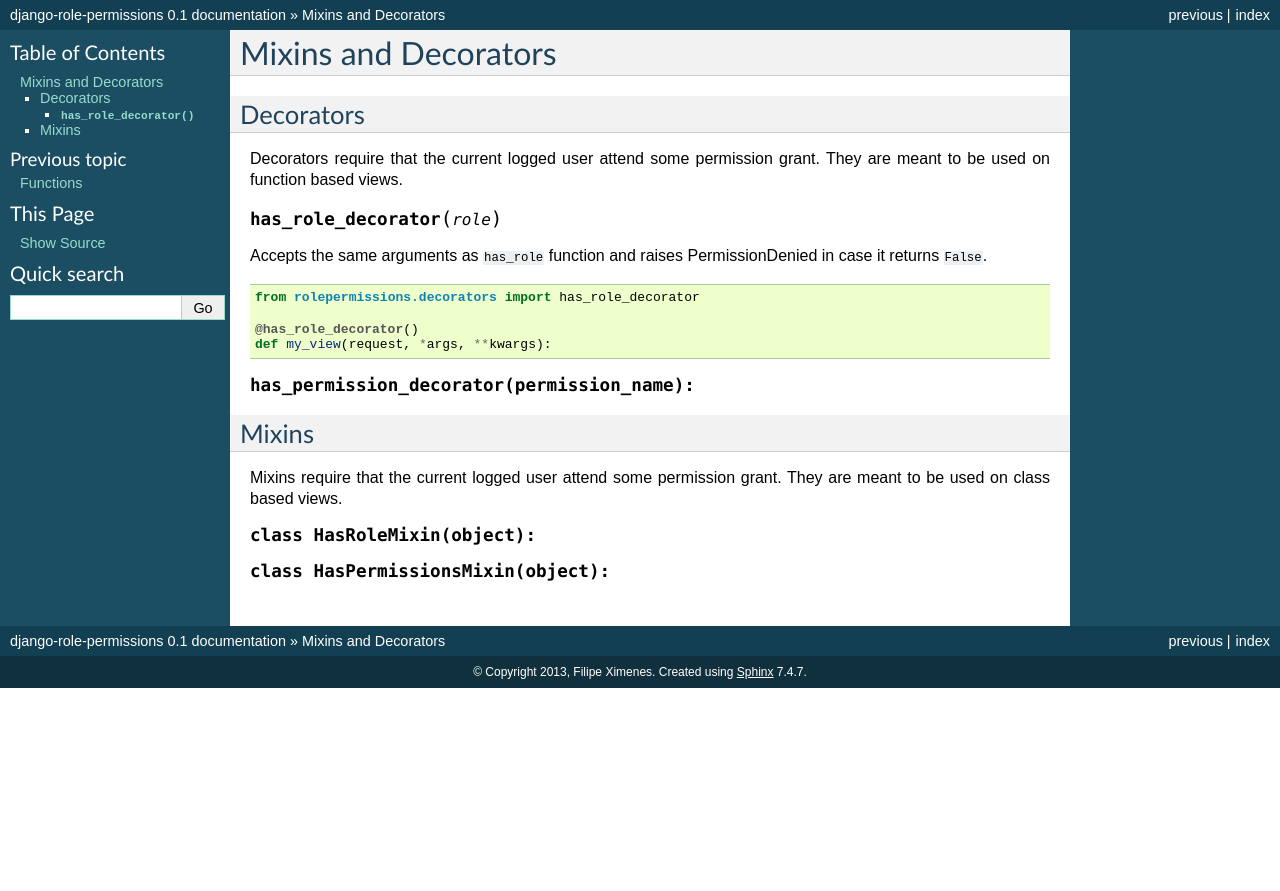
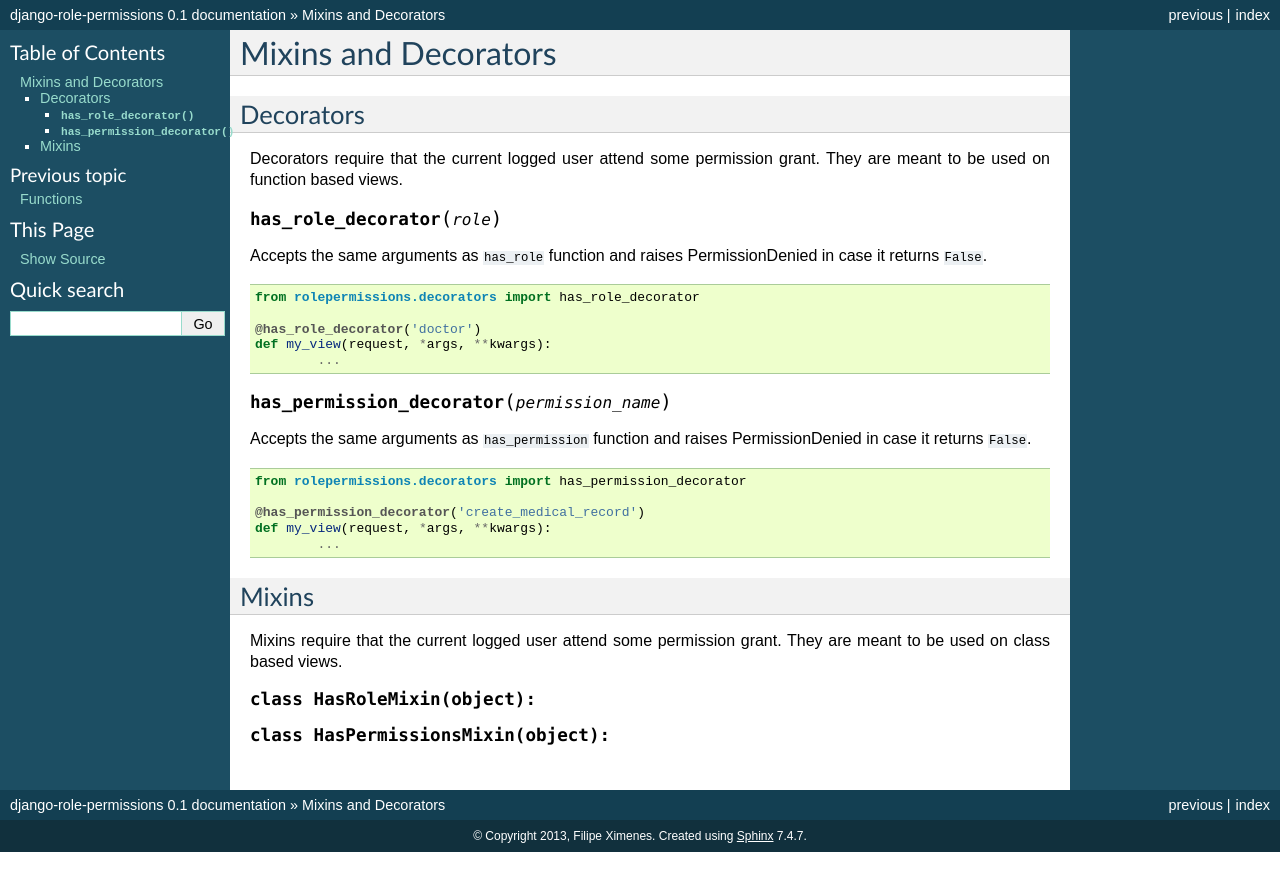
Before and after one commit to vintasoftware/django-role-permissions, a Sphinx documentation site: the page built from docs/utilities.rst, in a window 1280 px wide. Shown: the top 891 px of the page. Built offline with Sphinx 7.4.7, drawn with Linux system fonts in a browser that asks for light colours.

Commit message:
documenting has_permission_decorator

```diff
--- a/docs/utilities.rst
+++ b/docs/utilities.rst
@@ -16,12 +16,22 @@
 
 	from rolepermissions.decorators import has_role_decorator
 
-	@has_role_decorator()
+	@has_role_decorator('doctor')
 	def my_view(request, *args, **kwargs):
+		...
 
 
-.. function:: has_permission_decorator(permission_name):
+.. function:: has_permission_decorator(permission_name)
 
+Accepts the same arguments as ``has_permission`` function and raises PermissionDenied in case it returns ``False``.
+
+.. code-block:: python
+
+	from rolepermissions.decorators import has_permission_decorator
+
+	@has_permission_decorator('create_medical_record')
+	def my_view(request, *args, **kwargs):
+		...
 
 Mixins
 ======
```
